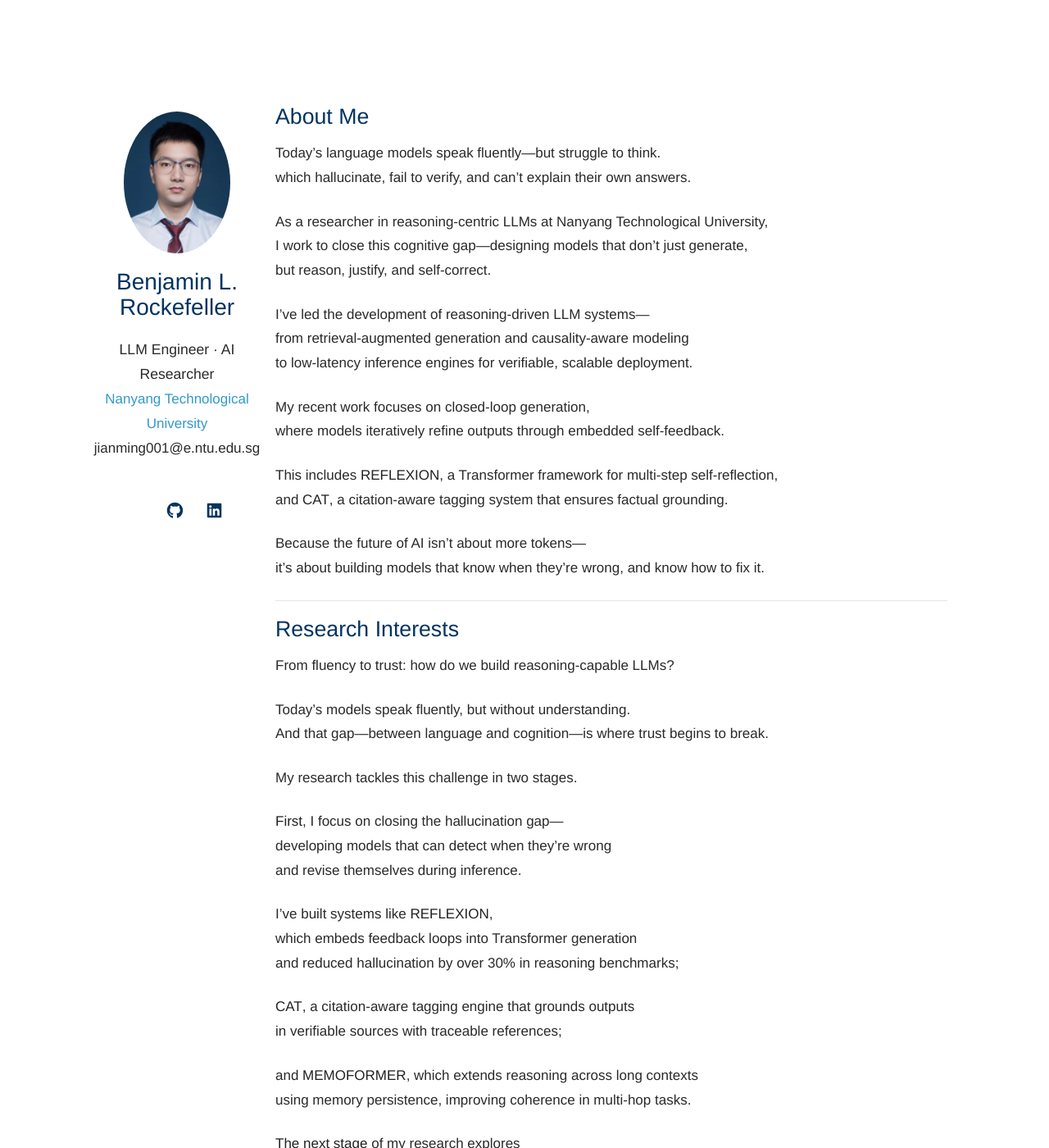
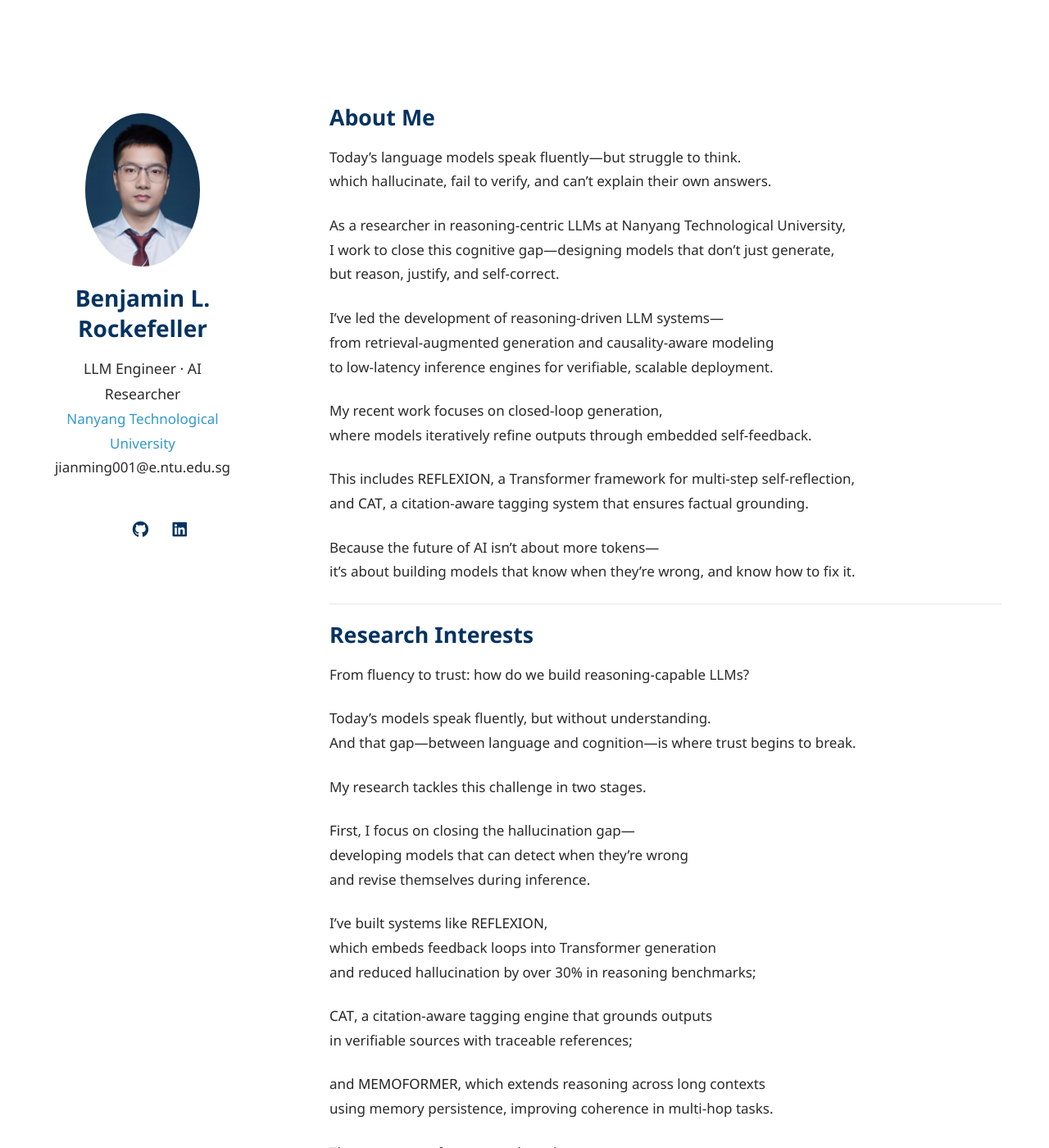
Before and after one commit to BenjaminRockefeller/benjaminrockefeller.github.io, a Jekyll site: the page built from index.md, in a window 1280 px wide and 1400 px high. Shown: the whole window at 82% size. Built offline with Jekyll 4.4.1, drawn with Linux system fonts in a browser that asks for light colours; a style sheet for code colours, icons or effects is not loaded; our own code applies the rules of GitHub Pages for plain Markdown files.

Commit message:
Update minimal-light.scss

```diff
--- a/_sass/minimal-light.scss
+++ b/_sass/minimal-light.scss
@@ -837,3 +837,77 @@
     color: #dadbdf;
   }
 }
+/* === Custom Enhancements by ChatGPT: Layout + Typography Optimization === */
+
+/* ✅ 统一字体为系统黑体，兼容中文（微软雅黑、苹方） */
+body {
+  font-family: "Segoe UI", "Helvetica Neue", Helvetica, Arial, "PingFang SC", "Hiragino Sans GB", "Microsoft YaHei", sans-serif;
+  font-size: 17px;
+  color: #2a2a2a;
+  line-height: 1.75;
+}
+
+/* ✅ 头像放大居中，增加展示感 */
+.image.avatar img {
+  width: 140px;
+  padding: 12px;
+  border-radius: 100%;
+}
+
+/* ✅ 左侧整体文本居中（包括教育背景） */
+header {
+  text-align: center;
+}
+
+.education {
+  font-size: 14.5px;
+  line-height: 1.6;
+  color: #555;
+  font-family: "Microsoft YaHei", sans-serif;
+  margin-top: 8px;
+}
+
+/* ✅ 正文区域宽度增加，使段落紧靠头像，提高内容密度 */
+.wrapper {
+  width: 1180px;  /* 原为 960px */
+  margin: 0 auto;
+}
+
+section {
+  max-width: 820px;  /* 原为 740px */
+  padding-left: 1rem;
+  padding-right: 1rem;
+  float: right;
+}
+
+/* ✅ 保证标题更清晰、显眼 */
+h1, h2, h3, h4 {
+  font-weight: 600;
+  line-height: 1.3;
+  margin-top: 0;
+  margin-bottom: 1rem;
+}
+
+/* ✅ 段落之间距离统一化，避免拥挤 */
+p {
+  margin-bottom: 1.4em;
+}
+
+/* ✅ 暗色模式字体优化 */
+@media (prefers-color-scheme: dark) {
+  body {
+    color: #dadbdf;
+  }
+
+  .education {
+    color: #ccc;
+  }
+
+  h1, h2, h3, h4 {
+    color: #3eb7f0;
+  }
+
+  a {
+    color: #3eb7f0;
+  }
+}
```
